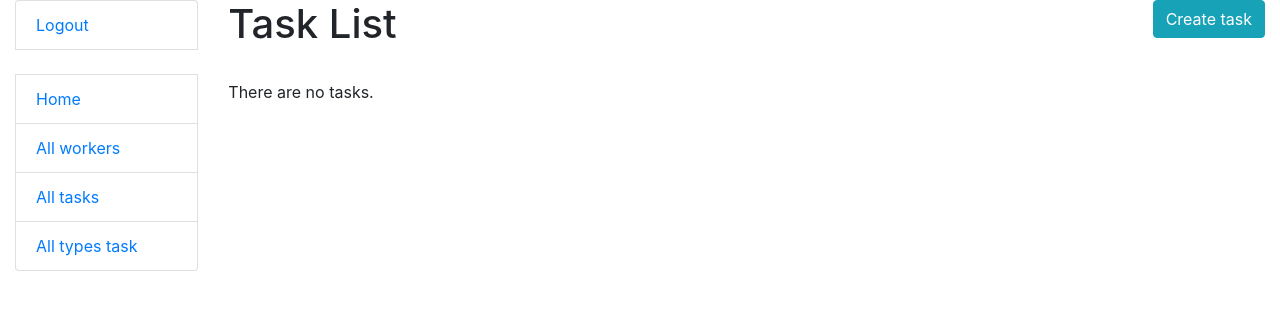
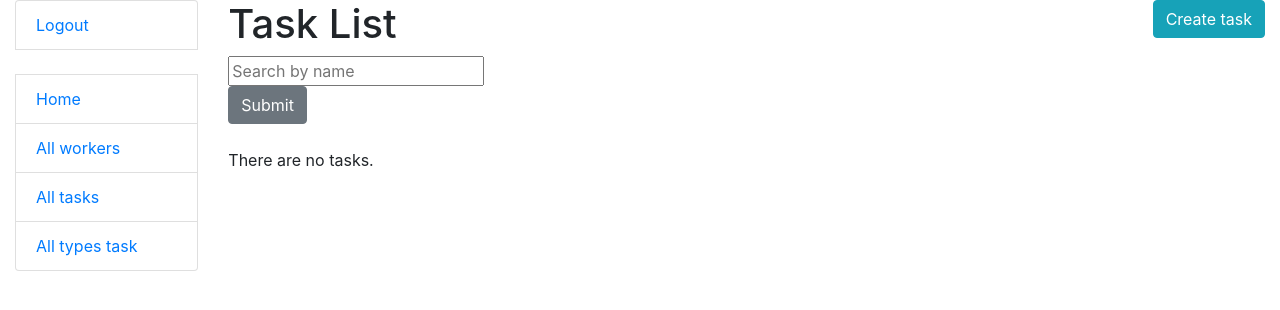
Before and after one commit to taras-tkachuk/IT-Company-Task-Manager, a Django app: page /tasks/ in a window 1280 px wide. Shown: the top 310 px of the page. Run offline with Django 5.2, Linux system fonts and the light colour scheme; the visitor is signed in with stand-in values (Sample User, id 1); data that the repository does not hold is empty.

Commit message:
Add serach form for task and worker

```diff
--- a/task/forms.py
+++ b/task/forms.py
@@ -30,3 +30,29 @@ class TaskForm(forms.ModelForm):
     class Meta:
         model = Task
         fields = "__all__"
+
+
+class TaskNameSearchForm(forms.Form):
+    name = forms.CharField(
+        max_length=99,
+        required=False,
+        label="",
+        widget=forms.TextInput(
+            attrs={
+                "placeholder": "Search by name"
+            }
+        )
+    )
+
+
+class WorkerUsernameSearchForm(forms.Form):
+    username = forms.CharField(
+        max_length=99,
+        required=False,
+        label="",
+        widget=forms.TextInput(
+            attrs={
+                "placeholder": "Search by username"
+            }
+        )
+    )
--- a/task/views.py
+++ b/task/views.py
@@ -4,7 +4,8 @@ from django.shortcuts import render
 from django.urls import reverse_lazy
 from django.views import generic
 
-from task.forms import WorkerForm, TaskForm
+from task.forms import (WorkerForm, TaskForm, TaskNameSearchForm,
+                        WorkerUsernameSearchForm)
 from task.models import Worker, Task, TaskType
 
 
@@ -24,6 +25,22 @@ class WorkerListView(LoginRequiredMixin, generic.ListView):
     model = Worker
     paginate_by = 5
     queryset = Worker.objects.all().order_by("username")
+
+    def get_queryset(self):
+        form = WorkerUsernameSearchForm(self.request.GET)
+
+        if form.is_valid():
+            return Worker.objects.filter(
+                username__icontains=form.cleaned_data["username"]
+            )
+
+    def get_context_data(self, *, object_list=None, **kwargs) -> dict:
+        context = super(WorkerListView, self).get_context_data(**kwargs)
+        username = self.request.GET.get("username", "")
+        context["search_form"] = WorkerUsernameSearchForm(
+            initial={"username": username}
+        )
+        return context
 
 
 class WorkerDetailView(LoginRequiredMixin, generic.DetailView):
@@ -50,6 +67,22 @@ class TaskListView(LoginRequiredMixin, generic.ListView):
     model = Task
     paginate_by = 5
     queryset = Task.objects.all().order_by("deadline")
+
+    def get_queryset(self):
+        form = TaskNameSearchForm(self.request.GET)
+
+        if form.is_valid():
+            return Task.objects.filter(
+                name__icontains=form.cleaned_data["name"]
+            )
+
+    def get_context_data(self, *, object_list=None, **kwargs) -> dict:
+        context = super(TaskListView, self).get_context_data(**kwargs)
+        name = self.request.GET.get("name", "")
+        context["search_form"] = TaskNameSearchForm(
+            initial={"name": name}
+        )
+        return context
 
 
 class TaskDetailView(LoginRequiredMixin, generic.DetailView):
--- a/templates/task/task_list.html
+++ b/templates/task/task_list.html
@@ -4,7 +4,10 @@
     Task List
     <a class="btn btn-info" style="float: right;" href="{% url 'task:task-create' %}">Create task</a>
   </h1>
-
+  <form action="" method="get">
+    {{ search_form }}
+    <input type="submit" class="btn btn-secondary">
+  </form>
   <br>
   {% if task_list %}
     <table class="table">
--- a/templates/task/worker_list.html
+++ b/templates/task/worker_list.html
@@ -4,7 +4,10 @@
     Worker List
     <a class="btn btn-info" style="float: right;" href="{% url 'task:worker-create' %}">Create worker</a>
   </h1>
-
+  <form action="" method="get">
+    {{ search_form }}
+    <input type="submit" class="btn btn-secondary">
+  </form>
   <br>
   {% if worker_list %}
     <table class="table">
```
